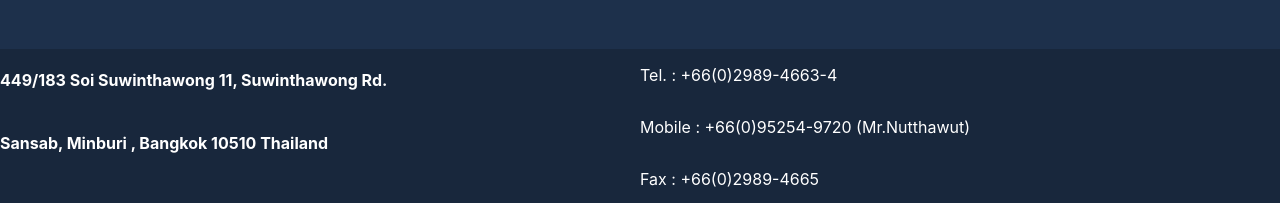
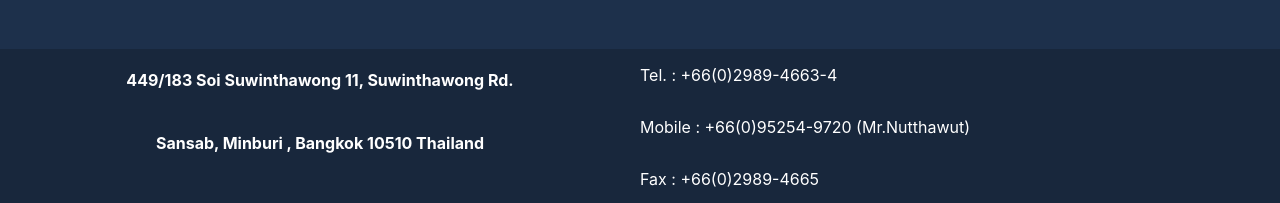
Before and after one commit to PathonScript/trexsteel, a Next.js app: page / in a window 1280 px wide. Shown: the part 2351-2554 px from the top of the page. Built offline with nearby package versions, Linux system fonts and the light colour scheme; a web font is replaced by a local one.

Commit message:
style: aligned address for now

```diff
--- a/src/styles/Home.module.scss
+++ b/src/styles/Home.module.scss
@@ -43,6 +43,10 @@
   flex-direction: row;
 
   div {
+    h4 {
+      text-align: center;
+    }
+
     display: flex;
     flex-direction: row;
     flex: 1 1 0%;
```
